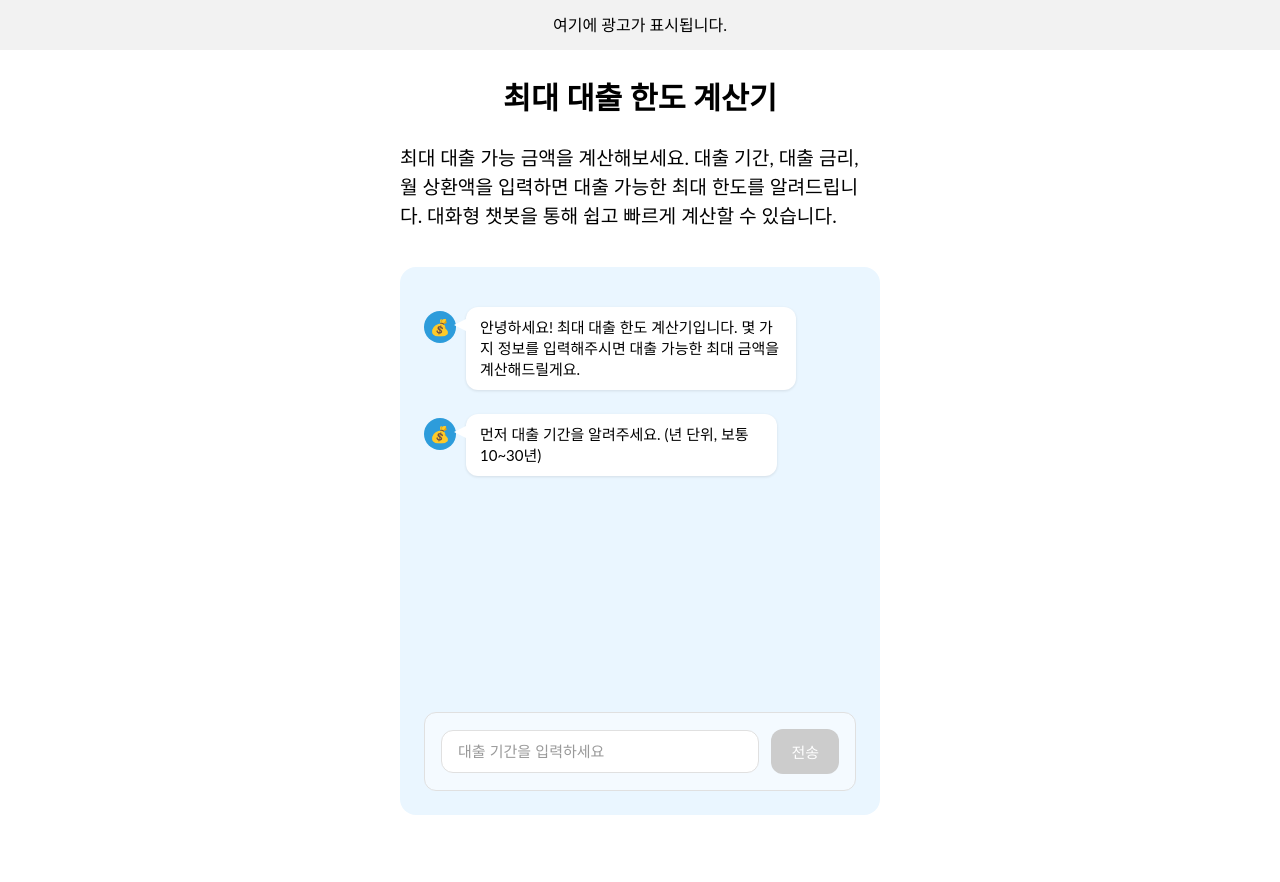
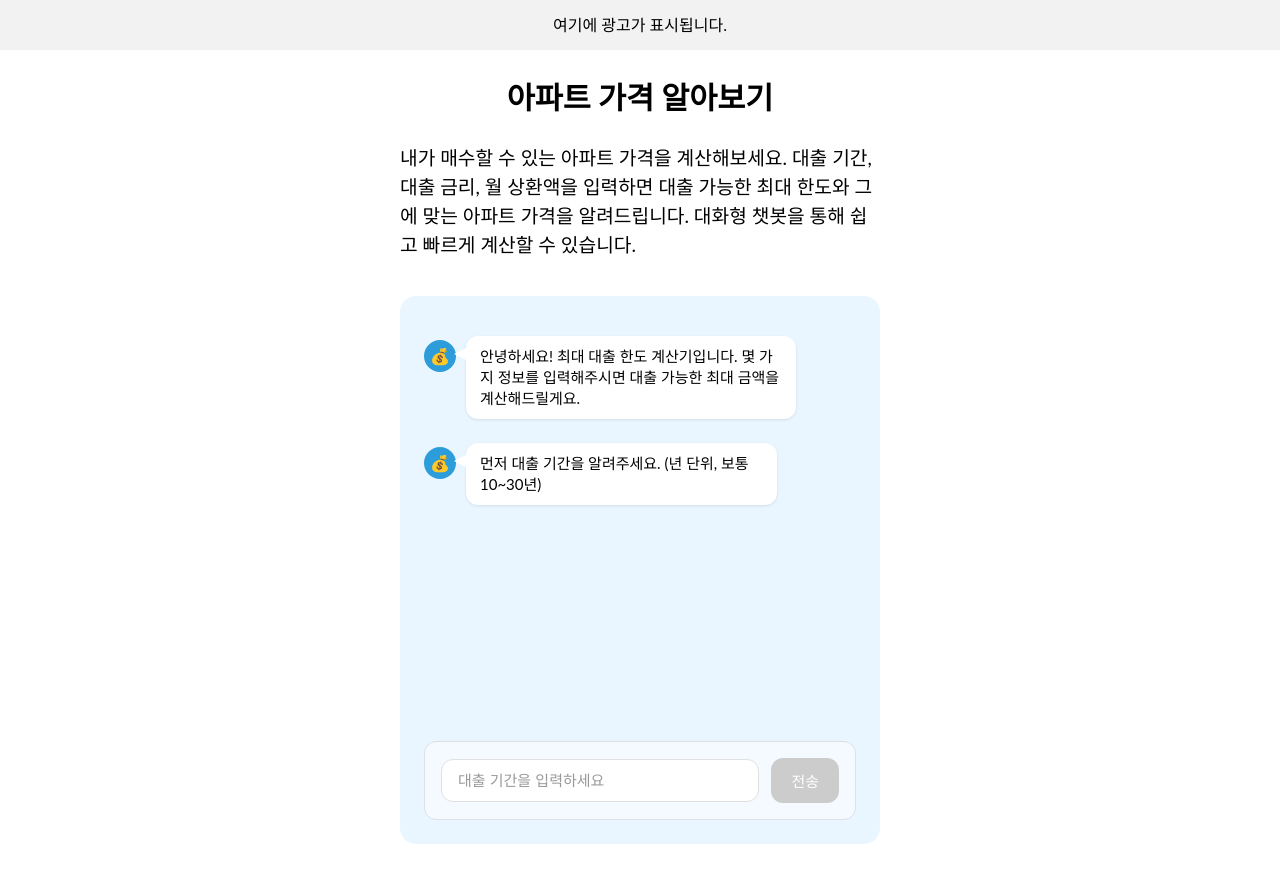
Before and after one commit to zziri/app, a Next.js app: page /calculator/apartment in a window 1280 px wide. Shown: the top 882 px of the page. Built offline with nearby package versions, Linux system fonts and the light colour scheme.

Commit message:
[dev/cal-apart] 아파트 가격 계산하도록 추가 수정

```diff
--- a/src/pages/calculator/apartment/_components/ChatCalculator.tsx
+++ b/src/pages/calculator/apartment/_components/ChatCalculator.tsx
@@ -13,6 +13,7 @@ interface CalculationInput {
 
 interface CalculationResult {
   maxLoanAmount: number;       // 최대 대출 한도
+  apartmentPrice: number;      // 아파트 가격 (LTV 70% 기준)
 }
 
 type ConversationStep =
@@ -95,8 +96,12 @@ const ChatCalculator = () => {
         (1 - Math.pow(1 + monthlyRate, -totalMonths)) / monthlyRate;
     }
 
+    // 아파트 가격 계산 (LTV 70% 기준)
+    const apartmentPrice = Math.floor(maxLoanAmount / 0.7);
+
     return {
-      maxLoanAmount: Math.floor(maxLoanAmount)
+      maxLoanAmount: Math.floor(maxLoanAmount),
+      apartmentPrice: apartmentPrice
     };
   };
 
--- a/src/pages/calculator/apartment/_components/ResultCard.tsx
+++ b/src/pages/calculator/apartment/_components/ResultCard.tsx
@@ -2,6 +2,7 @@ import { styled } from "styled-components";
 
 interface CalculationResult {
   maxLoanAmount: number;
+  apartmentPrice: number;
 }
 
 interface ResultCardProps {
@@ -79,7 +80,7 @@ const formatNumber = (num: number): string => {
 };
 
 const ResultCard = ({ result, onReset }: ResultCardProps) => {
-  const { maxLoanAmount } = result;
+  const { maxLoanAmount, apartmentPrice } = result;
 
   return (
     <Card>
@@ -94,6 +95,15 @@ const ResultCard = ({ result, onReset }: ResultCardProps) => {
         </ResultItem>
       </ResultContainer>
 
+      <ResultContainer>
+        <ResultItem>
+          <ResultLabel>아파트 가격 (LTV 70%)</ResultLabel>
+          <ResultValue>
+            {formatNumber(apartmentPrice)}원
+          </ResultValue>
+        </ResultItem>
+      </ResultContainer>
+
       <ButtonContainer>
         <Button onClick={onReset}>
           다시 계산하기
--- a/src/pages/calculator/apartment/index.tsx
+++ b/src/pages/calculator/apartment/index.tsx
@@ -5,8 +5,8 @@ import SeoHead from "@/components/common/SeoHead";
 import Title from "@/components/common/Title";
 import ChatCalculator from "./_components/ChatCalculator";
 
-const title = '최대 대출 한도 계산기';
-const description = `최대 대출 가능 금액을 계산해보세요. 대출 기간, 대출 금리, 월 상환액을 입력하면 대출 가능한 최대 한도를 알려드립니다. 대화형 챗봇을 통해 쉽고 빠르게 계산할 수 있습니다.`;
+const title = '아파트 가격 알아보기';
+const description = `내가 매수할 수 있는 아파트 가격을 계산해보세요. 대출 기간, 대출 금리, 월 상환액을 입력하면 대출 가능한 최대 한도와 그에 맞는 아파트 가격을 알려드립니다. 대화형 챗봇을 통해 쉽고 빠르게 계산할 수 있습니다.`;
 
 const ApartmentCalculatorPage = () => {
   return (
```
